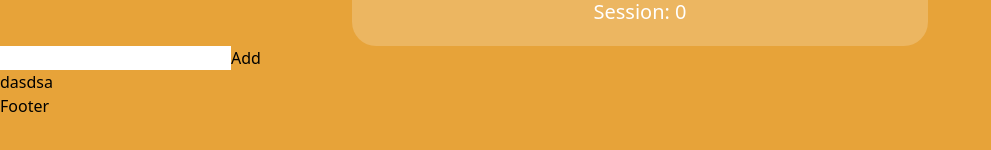
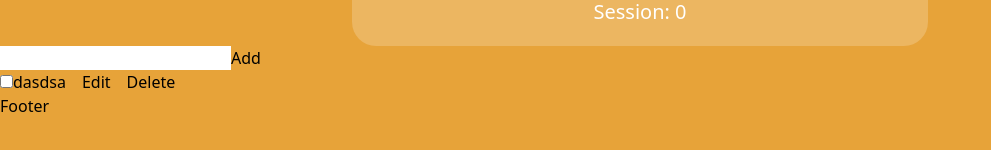
Before and after one commit to yahorlahunovich/productivity-manager, a React (Create React App) app: page / in a window 1280 px wide. Shown: the part 330-480 px from the top of the page, without its empty margins (0-991 px from the left). Built offline with nearby package versions, Linux system fonts and the light colour scheme.

Commit message:
adding unique id npm

```diff
--- a/package.json
+++ b/package.json
@@ -18,6 +18,7 @@
     "react-scripts": "5.0.1",
     "redux": "^4.2.1",
     "typescript": "^4.9.5",
+    "uniqid": "^5.4.0",
     "use-timer": "^2.0.1",
     "web-vitals": "^2.1.4"
   },
--- a/src/components/todo/TodoItems.tsx
+++ b/src/components/todo/TodoItems.tsx
@@ -7,7 +7,16 @@ export default function TodoItems() {
   return (
     <ul>
       {todoItems.map((item) => (
-        <li key={item.id}>{item.task}</li>
+        <li key={item.id} className="flex gap-4">
+          <div>
+            <input type="checkbox" />
+            {item.task}
+          </div>
+          <div className="flex gap-4">
+            <button>Edit</button>
+            <button>Delete</button>
+          </div>
+        </li>
       ))}
     </ul>
   );
```
Also changed, not shown: 1 other file (tests, documents, lock files or other folders).
